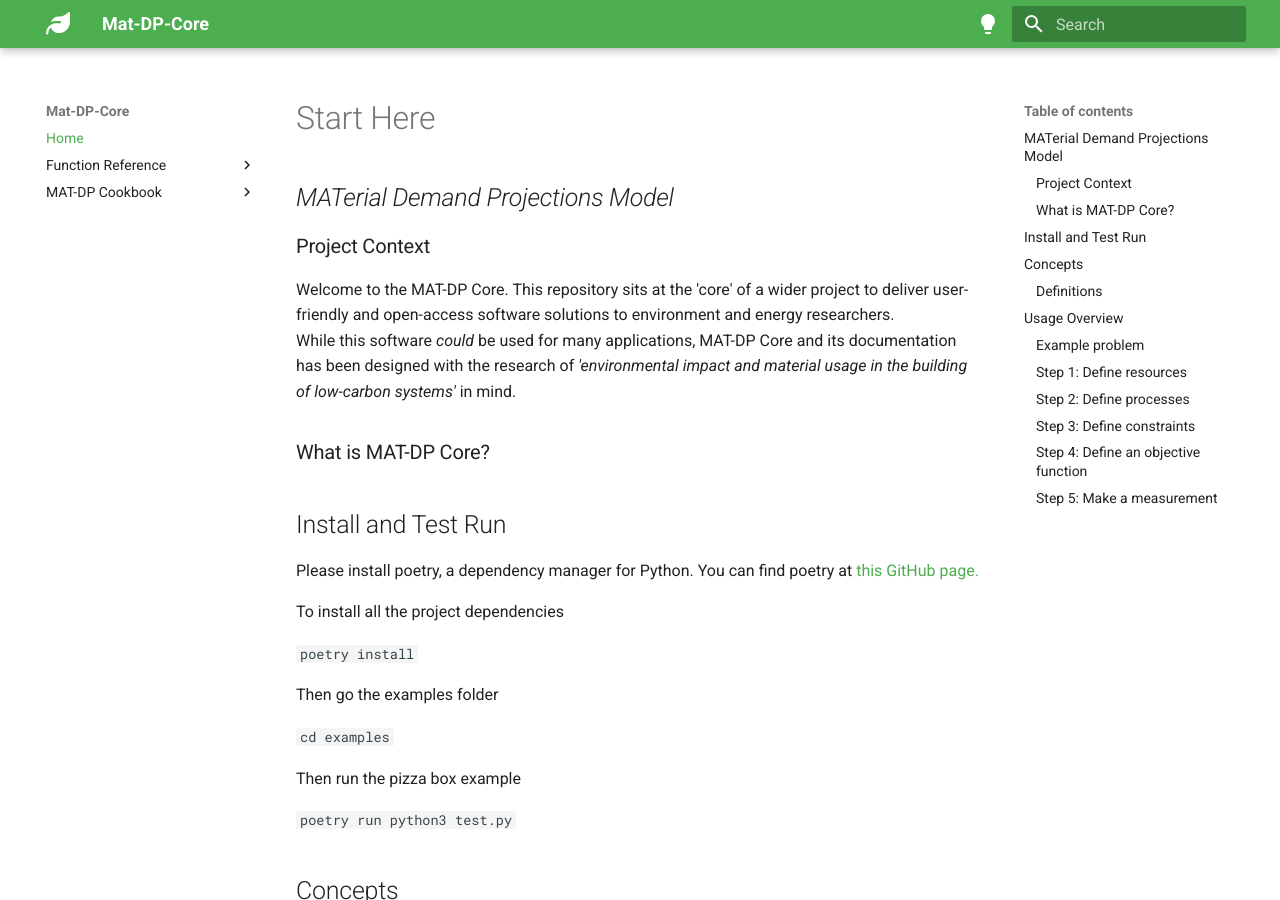
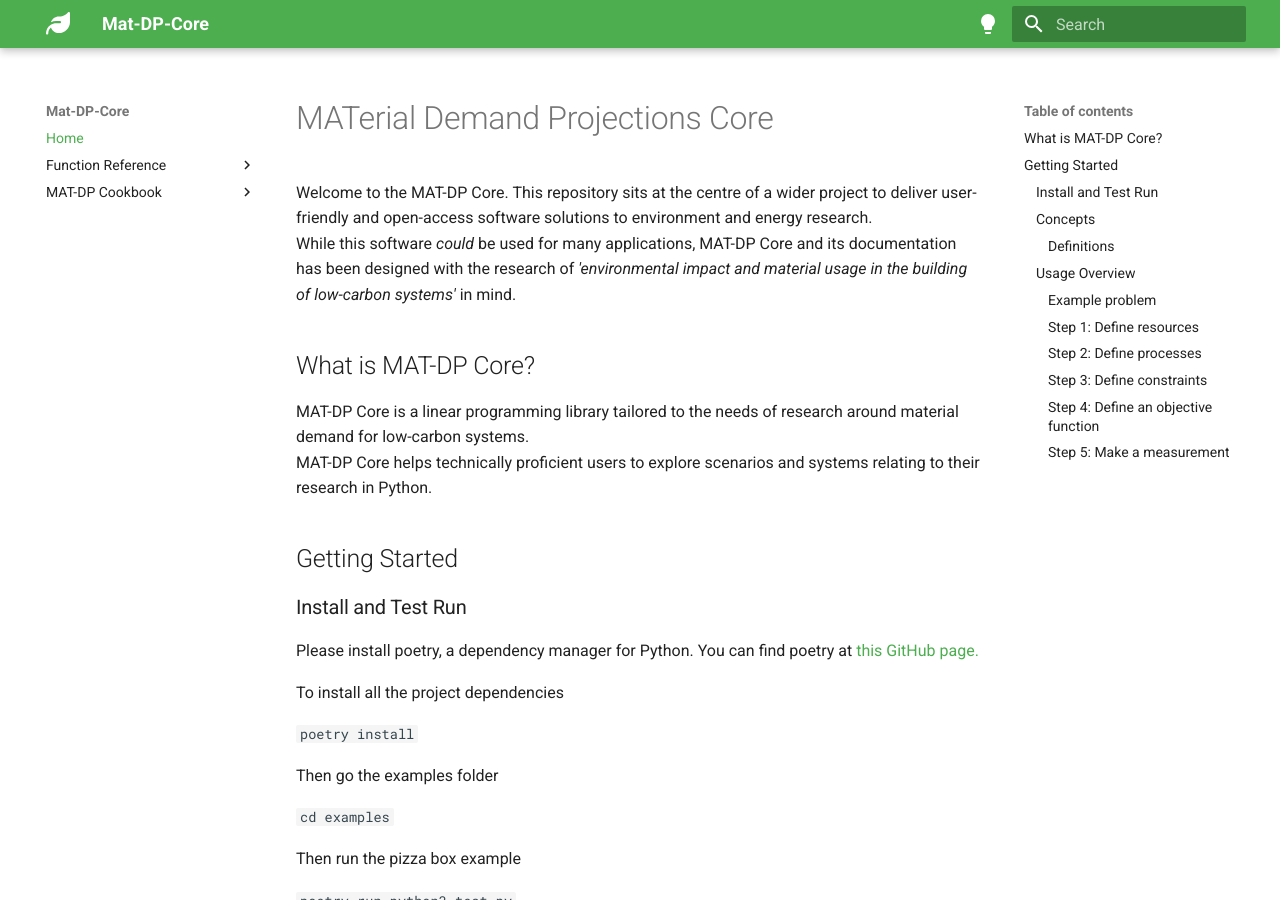
Before and after one commit to Mat-dp/mat-dp-core, an MkDocs documentation site: the page built from docs/index.md, in a window 1280 px wide and 900 px high. Built offline with MkDocs 1.6.1 and Material for MkDocs 9.7.7, drawn with Linux system fonts in a browser that asks for light colours.

Commit message:
Docs: index amendments, diagram for example problem

````diff
--- a/docs/index.md
+++ b/docs/index.md
@@ -1,14 +1,16 @@
-# Start Here
-## *MATerial Demand Projections Model*
+# MATerial Demand Projections Core
 
-### Project Context
-Welcome to the MAT-DP Core. This repository sits at the 'core' of a wider project to deliver user-friendly and open-access software solutions to environment and energy researchers.
+Welcome to the MAT-DP Core. This repository sits at the centre of a wider project to deliver user-friendly and open-access software solutions to environment and energy research.
 While this software *could* be used for many applications, MAT-DP Core and its documentation has been designed with the research of *'environmental impact and material usage in the building of low-carbon systems'* in mind.
 
-### What is MAT-DP Core?
+## What is MAT-DP Core?
 
+MAT-DP Core is a linear programming library tailored to the needs of research around material demand for low-carbon systems.
+MAT-DP Core helps technically proficient users to explore scenarios and systems relating to their research in Python.
 
-## Install and Test Run
+## Getting Started
+
+### Install and Test Run
 
 Please install poetry, a dependency manager for Python. You can find poetry at [this GitHub page.](https://github.com/python-poetry/poetry)
 
@@ -24,9 +26,9 @@ Then run the pizza box example
 
 `poetry run python3 test.py`
 
-## Concepts
+### Concepts
 
-### Definitions
+#### Definitions
 
 The following terms will be used frequently:
 
@@ -46,9 +48,9 @@ Objective - The objective function is the property of the system which will be m
 
 Measurement - a measurement taken of the solved system, determining the
 
-## Usage Overview
+### Usage Overview
 
-### Example problem
+#### Example problem
 
 Below describes a practical example of using MAT-dp. Imagine...
 
@@ -60,7 +62,7 @@ Below describes a practical example of using MAT-dp. Imagine...
 * We wish to only generate the minimum amount of cardboard and pizza boxes. *(objective)*
 * How many pizza boxes must we burn to survive? *(measurement)*
 
-### Step 1: Define resources
+#### Step 1: Define resources
 
 Firstly we must define all the resources we wish to use, with their name and units.
 
@@ -74,7 +76,7 @@ pizza_box = resources.create("pizza_box")
 energy = resources.create("energy", unit="kWh")
 ```
 
-### Step 2: Define processes
+#### Step 2: Define processes
 
 We must now take these resources and use them to define our processes. These are defined by a name and the resources that they produce and consume.
 
@@ -103,7 +105,7 @@ energy_grid = processes.create("energy grid", (energy, -2))
 
 
 
-### Step 3: Define constraints
+#### Step 3: Define constraints
 
 Now we need to define the constraints of the problem. We want to specify we take equal amounts of pizza boxes from each producer *(Run ratio constraint)*, and that we only require 8 kWh of energy *(Resource constraint)*:
 
@@ -119,7 +121,7 @@ constraints = [
 ]
 ```
 
-### Step 4: Define an objective function
+#### Step 4: Define an objective function
 
 Once we've established all of our constraints, we must define an objective function. The below example specifies we minimise the total number of runs:
 
@@ -135,7 +137,7 @@ objective = (
 )
 ```
 
-### Step 5: Make a measurement
+#### Step 5: Make a measurement
 
 We must now measure the number of pizza boxes to burn.
 
````
Also changed, not shown: docs/Function Reference/objective.md (+5 -1 lines), docs/res/threefactories.png (added).
